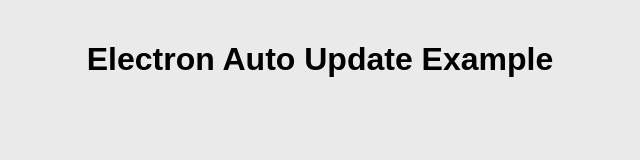
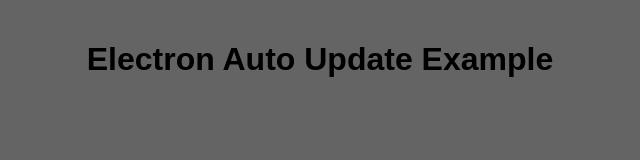
Before and after one commit to halassonn/electron-auto-update, an Electron app: page index.html in a window 800 px wide. Shown: the whole page, without its empty margins (80-720 px from the left). Drawn offline with Linux system fonts and the light colour scheme; no server answers.

Commit message:
first update

```diff
--- a/index.html
+++ b/index.html
@@ -7,7 +7,7 @@
       margin: 0;
       padding: 20px;
       font-family: sans-serif;
-      background-color: #eaeaea;
+      background-color: #646464;
       text-align: center;
     }
     #notification {
```
Also changed, not shown: 1 other file.
